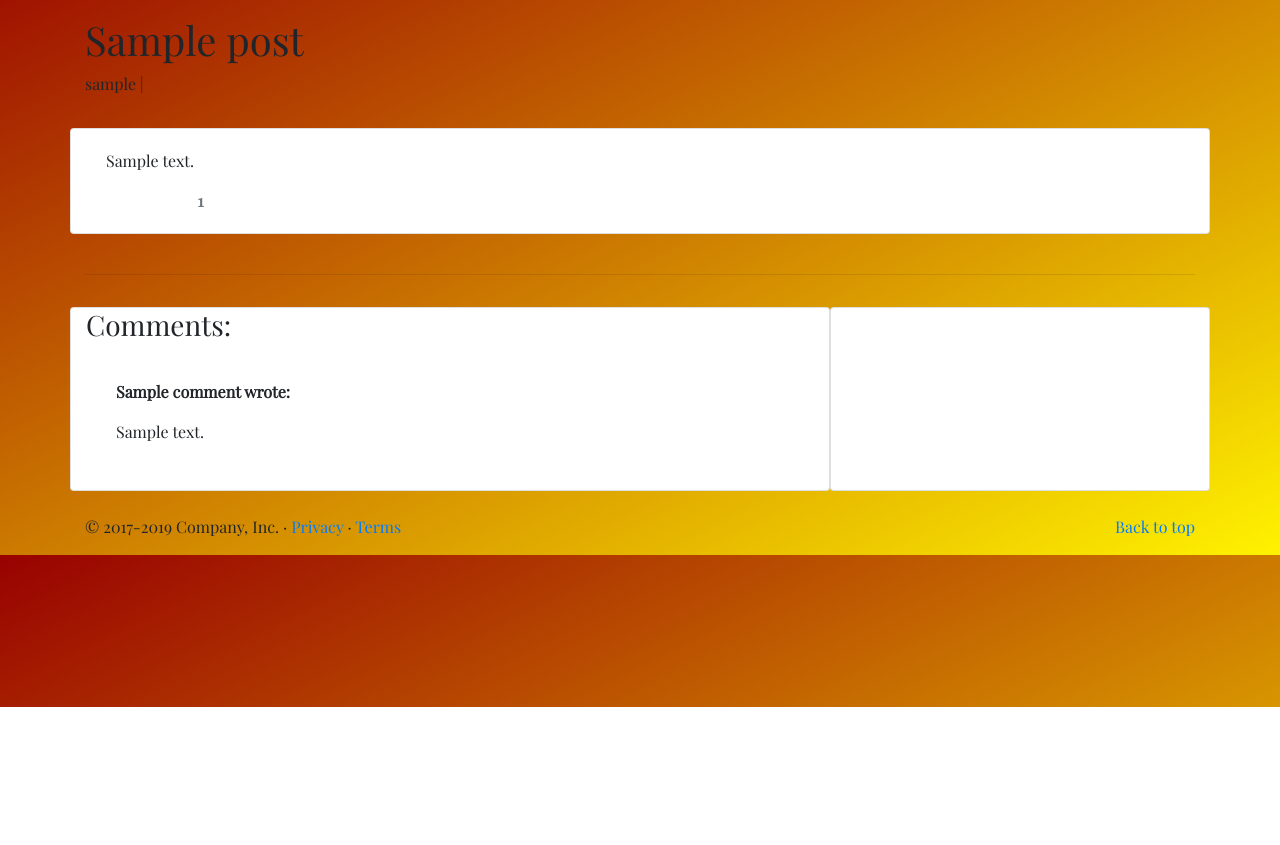
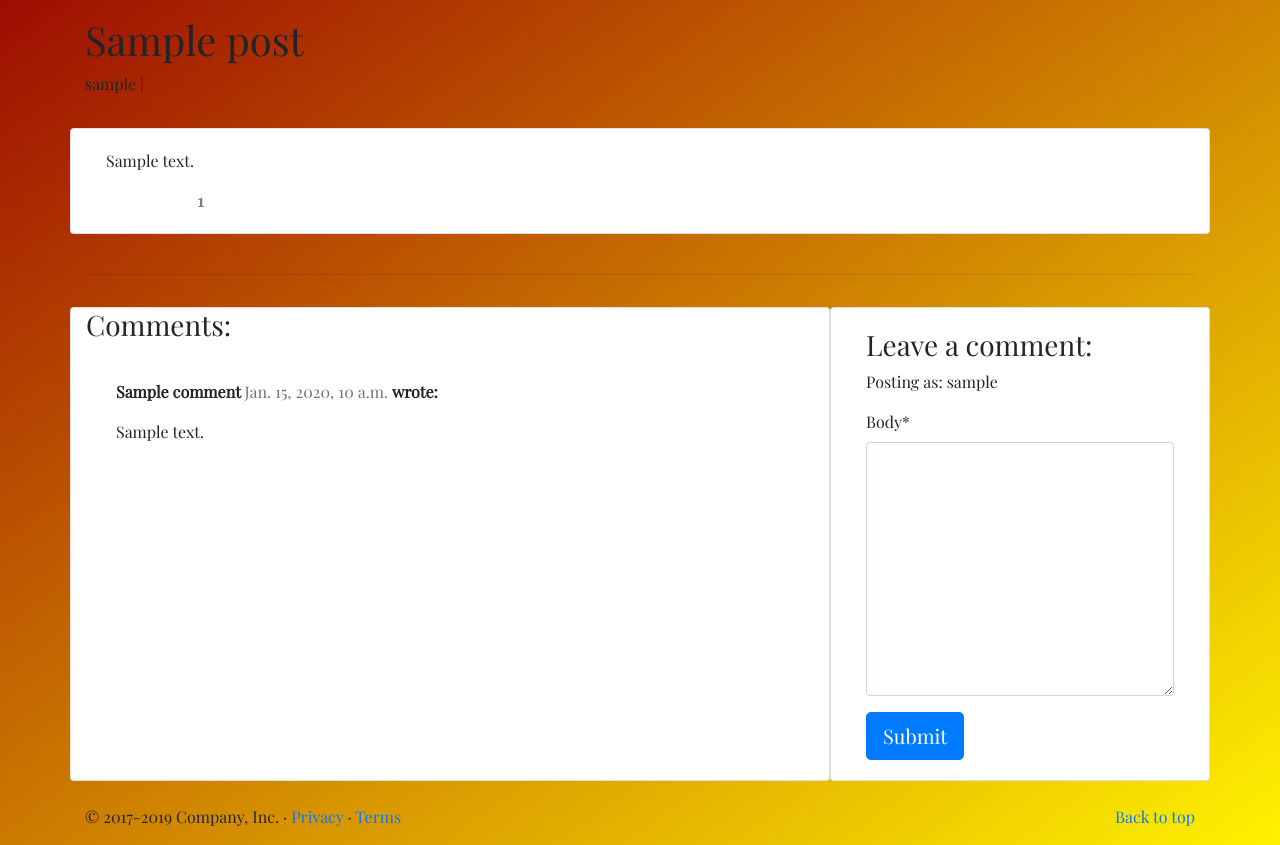
Before and after one commit to totalnoMartina/aromatic-experience, a Django app: a page that uses templates/base.html in a window 1280 px wide. Shown: the part 93-938 px from the top of the page. Before the commit the page ends 800 px from the top, so only its background shows below. Run offline with Django 3.2, Linux system fonts and the light colour scheme; a user stored in the database is signed in; tables that the repository leaves empty hold one stand-in row (values such as "Sample post"); some libraries are stand-ins or nearby versions.

Commit message:
Add comment form on a detail page

```diff
--- /dev/null
+++ b/aromaticblog/forms.py
@@ -0,0 +1,7 @@
+from .models import Comment
+from django import forms
+
+class CommentForm(forms.ModelForm):
+    class Meta:
+        model = Comment
+        fields = ('body', )
--- a/aromaticblog/views.py
+++ b/aromaticblog/views.py
@@ -1,6 +1,7 @@
 from django.shortcuts import render, get_object_or_404
 from django.views import generic, View
 from .models import Post
+from .forms import CommentForm
 
 
 class ListOfPosts(generic.ListView):
@@ -27,6 +28,7 @@ class Detail(View):
             {
                 "post": post,
                 "comments": comments,
-                "liked": liked
+                "liked": liked,
+                'comment_form': CommentForm()
             },
         )
--- a/aromaticproject/urls.py
+++ b/aromaticproject/urls.py
@@ -15,6 +15,8 @@ Including another URLconf
 """
 from django.contrib import admin
 from django.urls import path, include
+from django.conf import settings
+from django.conf.urls.static import static
 
 urlpatterns = [
     path('admin/', admin.site.urls),
@@ -22,4 +24,4 @@ urlpatterns = [
     path('', include('aromaticblog.urls'), name='blog_urls'),
     path('accounts/', include('allauth.urls')),
 
-]
+] + static(settings.MEDIA_URL, document_root=settings.MEDIA_ROOT)
--- a/requirements.txt
+++ b/requirements.txt
@@ -4,6 +4,7 @@ dj-database-url==0.5.0
 dj3-cloudinary-storage==0.0.6
 Django==3.2
 django-allauth==0.41.0
+django-crispy-forms==1.14.0
 django-email-confirmation==0.2
 django-summernote==0.8.20.0
 gunicorn==20.1.0
--- a/static/css/base.css
+++ b/static/css/base.css
@@ -1,3 +1,7 @@
+html {
+    scroll-behavior: smooth;
+}
+
 body {
     margin: 0;
     padding: 0;
--- a/templates/allauth/account/signup.html
+++ b/templates/allauth/account/signup.html
@@ -5,6 +5,8 @@
 {% block head_title %}{% trans "Signup" %}{% endblock %}
 
 {% block content %}
+<div class="container mx-auto">
+
     <h1>{% trans "Sign Up" %}</h1>
 
     <p>{% blocktrans %}Already have an account? Then please <a href="{{ login_url }}">sign in</a>.{% endblocktrans %}</p>
@@ -18,4 +20,5 @@
         <button type="submit">{% trans "Sign Up" %} &raquo;</button>
     </form>
 
+</div>
 {% endblock %}
--- a/templates/base.html
+++ b/templates/base.html
@@ -17,7 +17,7 @@
     <script src="https://code.jquery.com/jquery-3.4.1.slim.min.js" integrity="sha384-J6qa4849blE2+poT4WnyKhv5vZF5SrPo0iEjwBvKU7imGFAV0wwj1yYfoRSJoZ+n" crossorigin="anonymous"></script>
     <script src="https://cdn.jsdelivr.net/npm/popper.js@1.16.0/dist/umd/popper.min.js" integrity="sha384-Q6E9RHvbIyZFJoft+2mJbHaEWldlvI9IOYy5n3zV9zzTtmI3UksdQRVvoxMfooAo" crossorigin="anonymous"></script>
     <script src="https://cdn.jsdelivr.net/npm/bootstrap@4.4.1/dist/js/bootstrap.min.js" integrity="sha384-wfSDF2E50Y2D1uUdj0O3uMBJnjuUD4Ih7YwaYd1iqfktj0Uod8GCExl3Og8ifwB6" crossorigin="anonymous"></script>
-    <link rel="stylesheet" href="static/css/base.css">
+    <link rel="stylesheet" href="static/css/base.css" type="text/css">
 
     <title>Aromatic Experience</title>
 </head>
--- a/templates/detail_view.html
+++ b/templates/detail_view.html
@@ -1,5 +1,5 @@
 {% extends 'base.html' %}
-{% load static %}
+{% load crispy_forms_tags %}
 {% block content %}
 
 <div class="masthead">
@@ -66,7 +66,7 @@
                         {{ comment.name }}
                         <span class=" text-muted font-weight-normal">
                             <!-- The comment's created date goes here -->
-                            {{ comment.created_on }}
+                            {{ comment.created }}
                         </span> wrote:
                     </p>
                     <!-- The body of the comment goes before the | -->
@@ -77,8 +77,24 @@
             </div>
         </div>
         <div class="col-md-4 card mb-4  mt-3 ">
-            <div class="card-body">
+            <div class="card-body rounded">
                 <!-- For later -->
+                {% if commented %}
+                <div class="alert alert-success" role="alert">
+                    Your comment is awaiting approval
+                </div>
+                {% else %}
+                {% if user.is_authenticated %}
+
+                <h3>Leave a comment:</h3>
+                <p>Posting as: {{ user.username }}</p>
+                <form method="post">
+                    {{ comment_form | crispy }}
+                    {% csrf_token %}
+                    <button type="submit" class="btn btn-primary btn-lg">Submit</button>
+                </form>
+                {% endif %}
+                {% endif %}
             </div>
         </div>
     </div>
```
Also changed, not shown: aromaticproject/settings.py (+5 -3 lines), templates/allauth/account/login.html (+7 -0 lines). Lines whose indentation alone changed are shown as unchanged.
